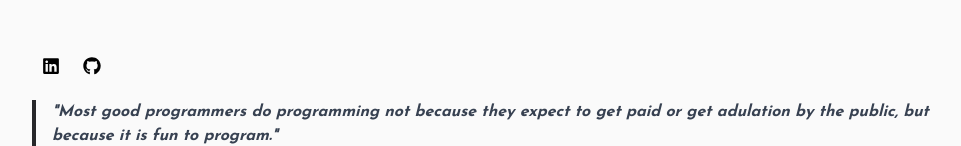
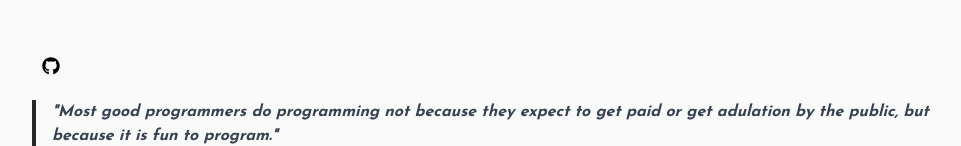
Before and after one commit to 1sma31L/Portfolio, a Next.js app: page / in a window 1280 px wide. Shown: the part 337-483 px from the top of the page, without its empty margins (158-1119 px from the left). Built offline with nearby package versions, Linux system fonts and the light colour scheme.

Commit message:
deletd linkedin

```diff
--- a/src/data/social-media.tsx
+++ b/src/data/social-media.tsx
@@ -7,11 +7,6 @@ const SocialMedia: {
 }[] = [
 	{
 		name: "",
-		url: "https://linkedin.com/in/ismail-boussekine",
-		icon: <FaLinkedin />,
-	},
-	{
-		name: "",
 		url: "https://github.com/1sma31L",
 		icon: <FaGithub />,
 	},
```
